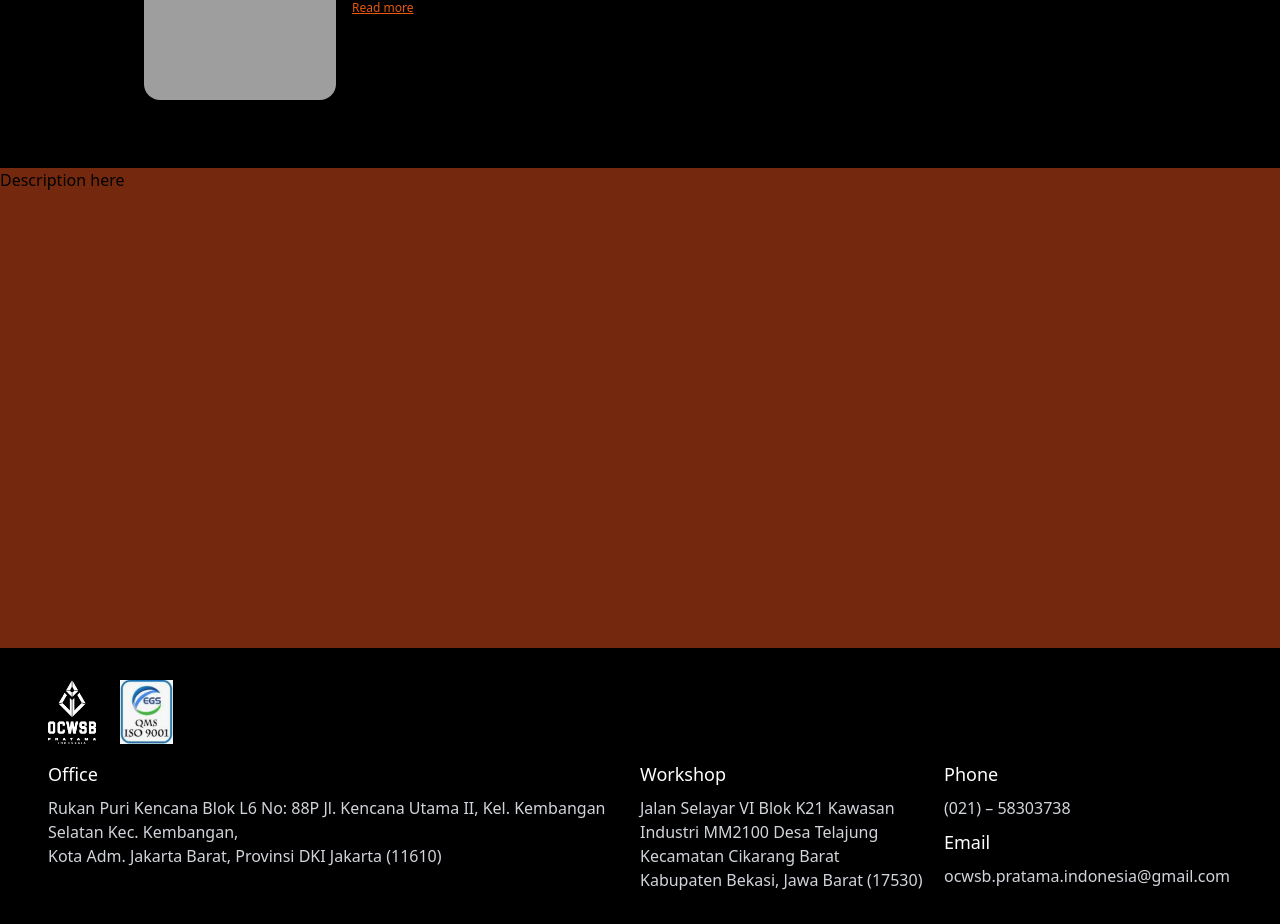
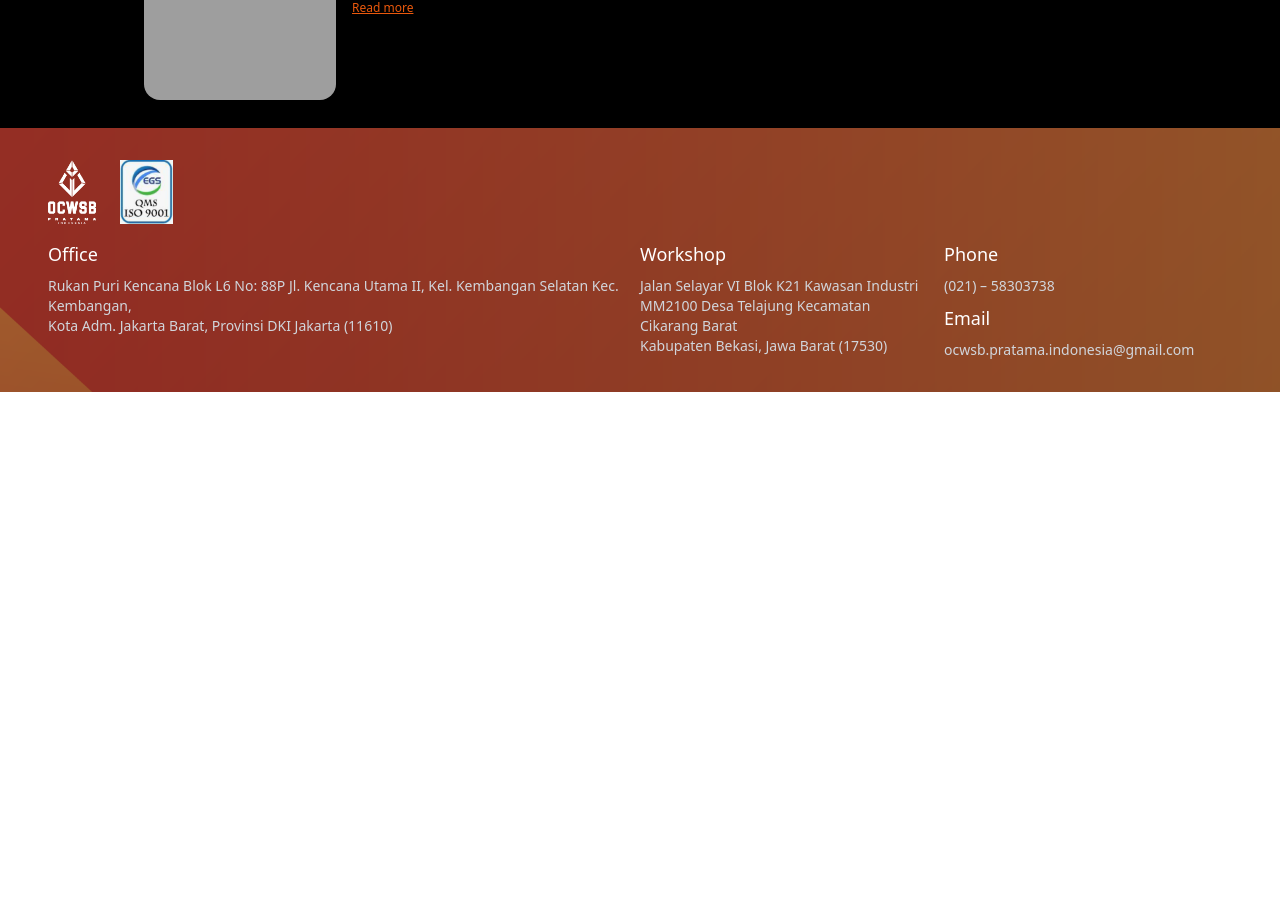
Before and after one commit to fandikaikhsan/ocwsb, a Next.js app: page /news in a window 1280 px wide. Shown: the part 1200-2124 px from the top of the page. After the commit the page ends 1592 px from the top, so only its background shows below. Built offline with nearby package versions, Linux system fonts and the light colour scheme; grey boxes are pictures that could not be loaded.

Commit message:
chore: downsize font for footer

```diff
--- a/src/components/containers/FooterSection.tsx
+++ b/src/components/containers/FooterSection.tsx
@@ -51,7 +51,7 @@ const FooterSection: FC<any> = (props) => {
           <div className="flex justify-start md:w-2/4">
             <div>
               <h3 className="text-lg font-medium text-white">Office</h3>
-              <p className="md:mt-2 text-sm md:text-base text-gray-300">
+              <p className="md:mt-2 text-sm text-gray-300">
                 Rukan Puri Kencana Blok L6 No: 88P Jl. Kencana Utama II, Kel.
                 Kembangan Selatan Kec. Kembangan,
                 <br />
@@ -62,7 +62,7 @@ const FooterSection: FC<any> = (props) => {
           <div className="flex justify-start items-start md:w-1/4 mt-4 md:mt-0">
             <div>
               <h3 className="text-lg font-medium text-white">Workshop</h3>
-              <p className="md:mt-2 text-sm md:text-base text-gray-300">
+              <p className="md:mt-2 text-sm text-gray-300">
                 Jalan Selayar VI Blok K21 Kawasan Industri MM2100 Desa Telajung
                 Kecamatan Cikarang Barat
                 <br />
@@ -73,13 +73,11 @@ const FooterSection: FC<any> = (props) => {
           <div className="flex flex-col justify-start gap-2 mt-4 md:mt-0 md:w-1/4">
             <div className="w-1/2 pr-4 md:pr-0">
               <h3 className="text-lg font-medium text-white">Phone</h3>
-              <p className="md:mt-2 text-sm md:text-base text-gray-300">
-                (021) – 58303738
-              </p>
+              <p className="md:mt-2 text-sm text-gray-300">(021) – 58303738</p>
             </div>
             <div className="w-1/2 mt-3 md:mt-0">
               <h3 className="text-lg font-medium text-white">Email</h3>
-              <p className="md:mt-2 text-sm md:text-base text-gray-300">
+              <p className="md:mt-2 text-sm text-gray-300">
                 ocwsb.pratama.indonesia@gmail.com
               </p>
             </div>
--- a/src/components/pages/NewsPage.tsx
+++ b/src/components/pages/NewsPage.tsx
@@ -16,9 +16,8 @@ export default function NewsPage({ title, headlines, recents }: NewsPageType) {
         <div className="w-full py-5 md:w-[80%]">
           <ArticleCardSlider articles={recents} />
         </div>
-        <div className="w-full h-[30rem] bg-[#74290E]">Description here</div>
       </div>
-      <FooterSection type={"black"} />
+      <FooterSection type={"red"} />
     </>
   )
 }
```
